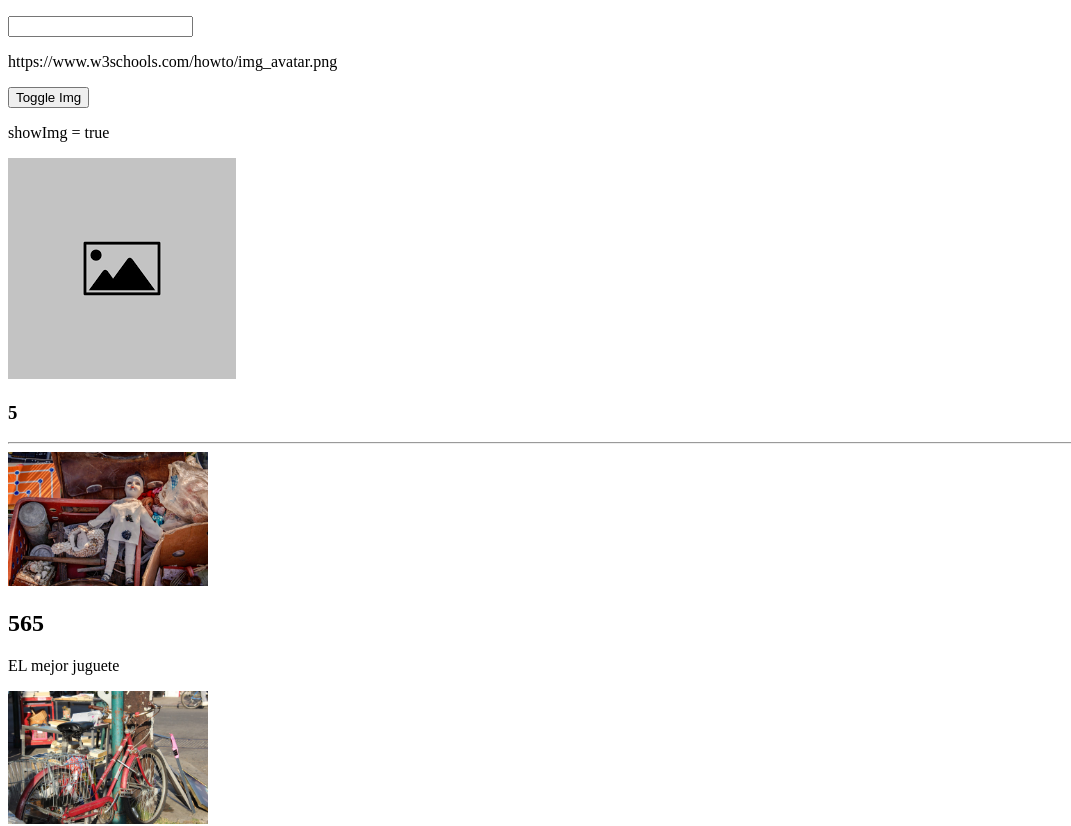
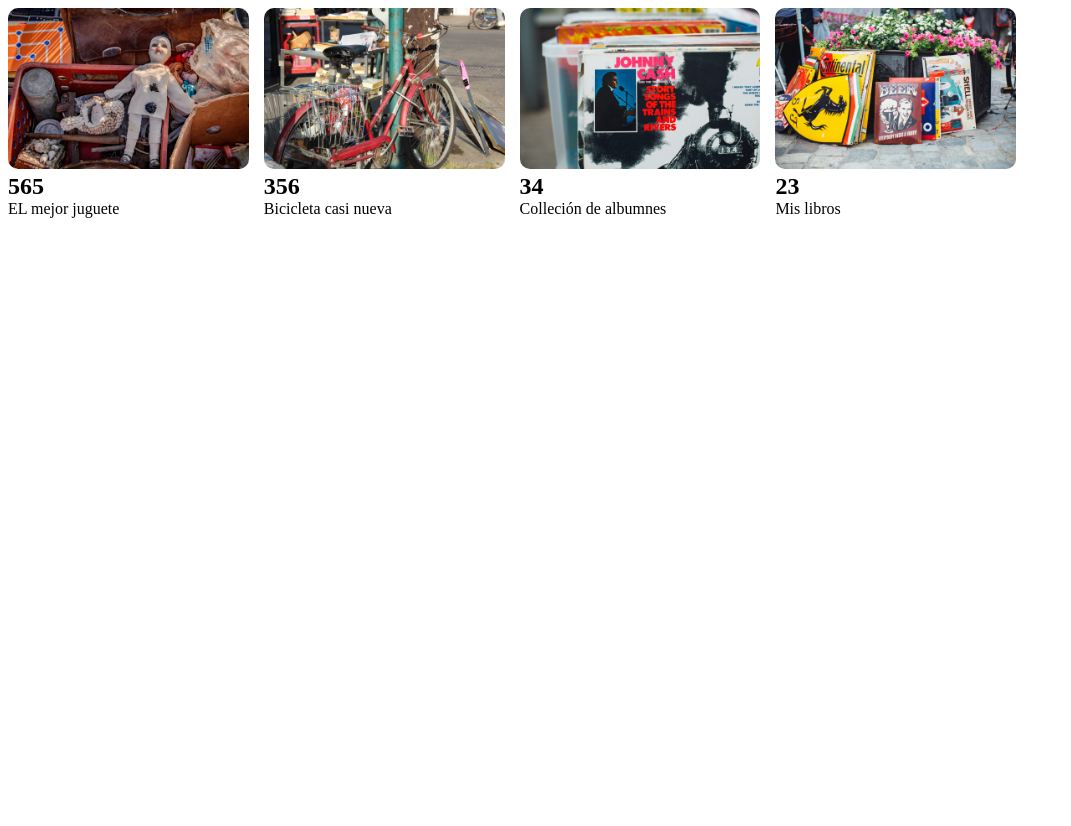
Before and after one commit to orlychaparro/mi-tienda, an Angular app: page / in a window 1280 px wide. Shown: the top 826 px of the page, without its empty margins (0-1071 px from the left). After the commit the page ends 800 px from the top, so only its background shows below. Built offline with nearby package versions, Linux system fonts and the light colour scheme.

Commit message:
creacion componente products para listar productos y css grid

```diff
--- a/src/app/app.component.html
+++ b/src/app/app.component.html
@@ -1,8 +1,13 @@
-<p><input type="text" [(ngModel)]="imgParent" /></p>
+
+<app-products></app-products>
+
+<!--
+  //comentado porque se uso de ejemplos en clases anteriores
+  <p><input type="text" [(ngModel)]="imgParent" /></p>
 <p>https://www.w3schools.com/howto/img_avatar.png</p>
 <button (click)="toggleImg()">Toggle Img</button>
 <p>showImg = {{showImg}} </p>
 <app-img  *ngIf="showImg"  (loaded)="onLoaded($event)" [img]="imgParent"></app-img>
 
 <hr/>
-<app-product  [product]="product"  *ngFor="let product of products"></app-product>
+ -->
--- a/src/app/app.component.ts
+++ b/src/app/app.component.ts
@@ -10,33 +10,7 @@
 export class AppComponent {
   imgParent = '';   // https://www.w3schools.com/howto/img_avatar.png
   showImg = true;
-  products : Product[] =
-    [
-      {
-        id: '1',
-        name: 'EL mejor juguete',
-        price: 565,
-        image: './assets/images/toy.jpg'
-      },
-      {
-        id: '2',
-        name: 'Bicicleta casi nueva',
-        price: 356,
-        image: './assets/images/bike.jpg'
-      },
-      {
-        id: '3',
-        name: 'Colleción de albumnes',
-        price: 34,
-        image: './assets/images/album.jpg'
-      },
-      {
-        id: '4',
-        name: 'Mis libros',
-        price: 23,
-        image: './assets/images/books.jpg'
-      },
-    ];
+
 
 
   onLoaded(img:string){
--- a/src/app/app.module.ts
+++ b/src/app/app.module.ts
@@ -6,12 +6,14 @@
 import { AppComponent } from './app.component';
 import { ImgComponent } from './components/img/img.component';
 import { ProductComponent } from './components/product/product.component';
+import { ProductsComponent } from './components/products/products.component';
 
 @NgModule({
   declarations: [
     AppComponent,
     ImgComponent,
-    ProductComponent
+    ProductComponent,
+    ProductsComponent
   ],
   imports: [
     BrowserModule,
--- a/src/app/components/img/img.component.html
+++ b/src/app/components/img/img.component.html
@@ -1,5 +1,5 @@
-<img width="200" (load)="imgLoaded()" (error)="imgError()" [src]="img"  *ngIf="img; else elseImg">
-<h3>{{counter}} </h3>
+<img  (load)="imgLoaded()" (error)="imgError()" [src]="img"  *ngIf="img; else elseImg">
+<!-- <h3>{{counter}} </h3> -->
 <ng-template #elseImg>
   <img [src]="imageDefault" >
 </ng-template>
--- a/src/app/components/img/img.component.scss
+++ b/src/app/components/img/img.component.scss
@@ -0,0 +1,3 @@
+img {
+  max-width: 100%;
+}
--- a/src/app/components/img/img.component.ts
+++ b/src/app/components/img/img.component.ts
@@ -21,9 +21,9 @@
   @Output() loaded = new EventEmitter<string>();
   imageDefault = './assets/images/default.png';
   img_notfound= './assets/images/img_notfound.jpg'
-  counter = 0;
+  /* counter = 0;
   counterFn : number | undefined;
-
+ */
 
    /*
    Ciclo :
@@ -58,10 +58,10 @@
     // Solo corre una vez, cuando se inicializa el componente
       console.log('ngOnInit', 'imgValue =>', this.img);
 
-      this.counterFn = window.setInterval(() =>{
+     /*  this.counterFn = window.setInterval(() =>{
         this.counter +=1;
         console.log('run counter');
-      }, 1000);
+      }, 1000); */
 
 
   }
@@ -79,7 +79,7 @@
     // delete - solo Cuando se elimina el componente
     //
     console.log('ngOnDestroy');
-    window.clearInterval(this.counterFn);
+    /* window.clearInterval(this.counterFn); */
 
   }
 
--- a/src/app/components/product/product.component.html
+++ b/src/app/components/product/product.component.html
@@ -1,3 +1,4 @@
-<img width="200" [src]="product.image" alt="">
+
+<app-img [img]="product.image"  ></app-img>
 <h2>{{product.price}} </h2>
 <p> {{product.name}}</p>
--- a/src/app/components/product/product.component.scss
+++ b/src/app/components/product/product.component.scss
@@ -0,0 +1,3 @@
+p, h2 {
+  margin: 0;
+}
--- /dev/null
+++ b/src/app/components/products/products.component.html
@@ -0,0 +1,6 @@
+<div class="products--grid">
+  <app-product
+    [product]="product"
+    *ngFor="let product of products"
+  ></app-product>
+</div>
--- /dev/null
+++ b/src/app/components/products/products.component.scss
@@ -0,0 +1,24 @@
+.products--grid {
+  display: flex;
+  flex-direction: column;
+}
+
+// tablets
+@media screen and (min-width: 40em) and (max-width:63.9em){
+  .products--grid {
+    display: grid;
+    grid-template-columns: repeat(4, 1fr);
+    grid-gap: 15px;
+  }
+
+}
+
+// Web
+@media screen and (min-width: 64em) {
+  .products--grid {
+    display: grid;
+    grid-template-columns: repeat(5, 1fr);
+    grid-gap: 15px;
+  }
+
+}
--- /dev/null
+++ b/src/app/components/products/products.component.ts
@@ -0,0 +1,47 @@
+import { Component, OnInit } from '@angular/core';
+
+import {Product} from '../../models/product.model';
+
+@Component({
+  selector: 'app-products',
+  templateUrl: './products.component.html',
+  styleUrls: ['./products.component.scss']
+})
+export class ProductsComponent implements OnInit {
+
+  products : Product[] =
+    [
+      {
+        id: '1',
+        name: 'EL mejor juguete',
+        price: 565,
+        image: './assets/images/toy.jpg'
+      },
+      {
+        id: '2',
+        name: 'Bicicleta casi nueva',
+        price: 356,
+        image: './assets/images/bike.jpg'
+      },
+      {
+        id: '3',
+        name: 'Colleción de albumnes',
+        price: 34,
+        image: './assets/images/album.jpg'
+      },
+      {
+        id: '4',
+        name: 'Mis libros',
+        price: 23,
+        image: './assets/images/books.jpg'
+      },
+    ];
+
+    constructor(){ }
+
+    ngOnInit(): void {
+
+    }
+
+
+}
--- a/src/styles.scss
+++ b/src/styles.scss
@@ -1 +1,8 @@
 /* You can add global styles to this file, and also import other style files */
+.products--grid {
+  app-img {
+    img {
+      border-radius: 10px;
+    }
+  }
+}
```
Also changed, not shown: 1 other file (tests, documents, lock files or other folders).
